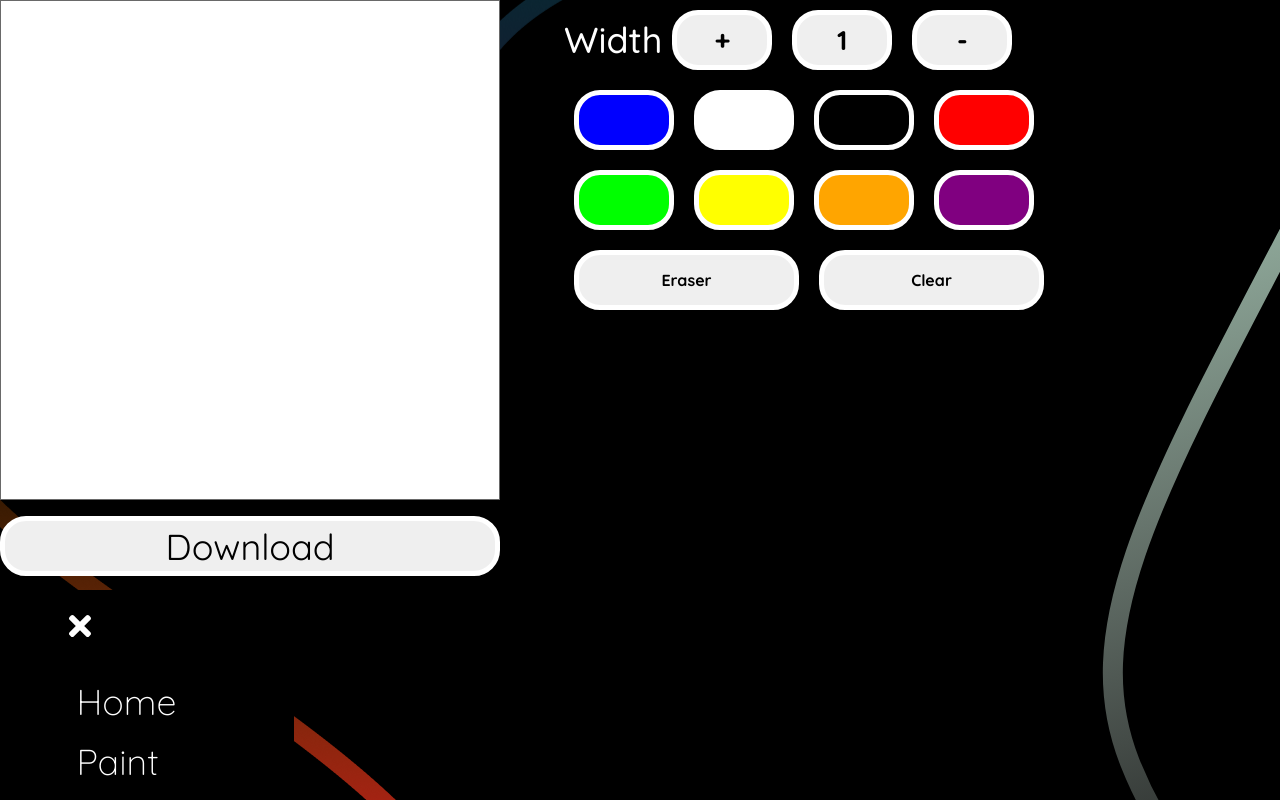
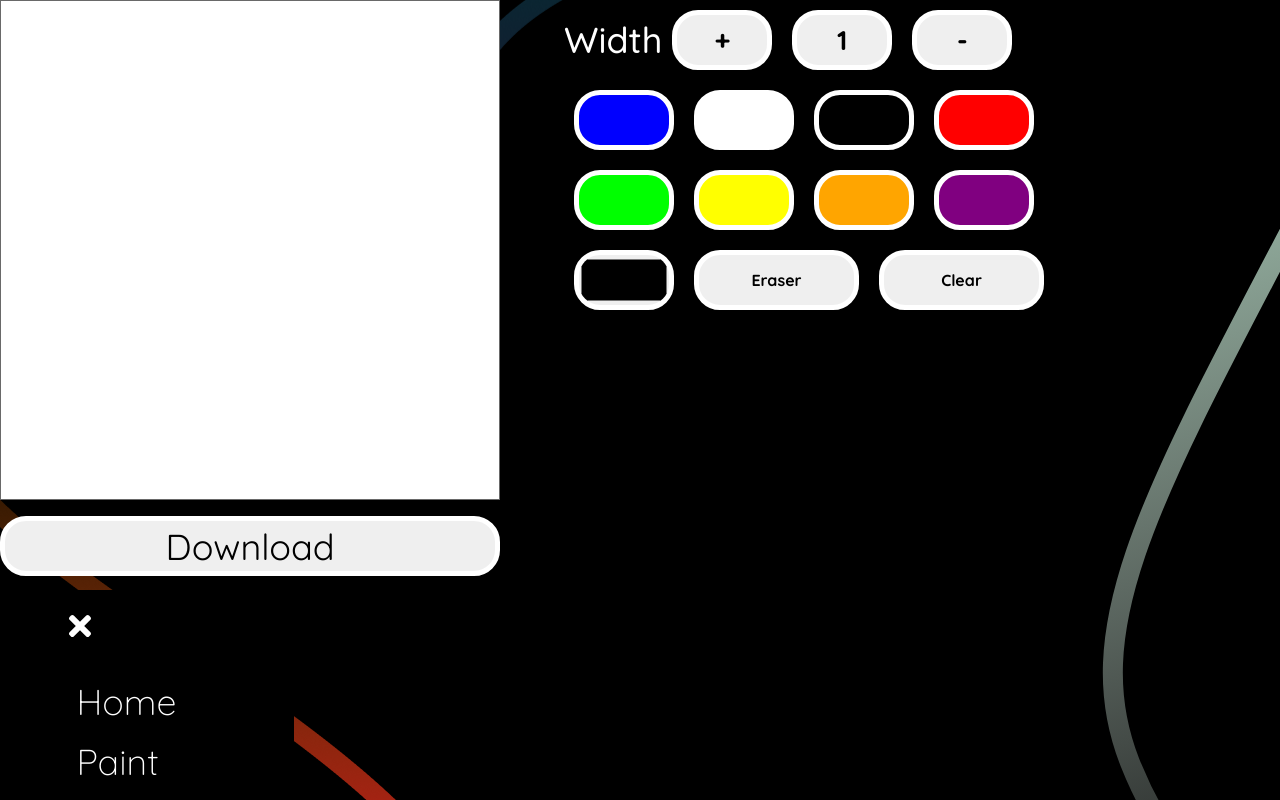
Before and after one commit to Mike2081/scratch-paint, a React (Create React App) app in the folder front-end/: page /paint in a window 1280 px wide. Shown: the top 800 px of the page. Built offline with nearby package versions, Linux system fonts and the light colour scheme; a web font is replaced by a local one.

Commit message:
readded any colour picker button

```diff
--- a/front-end/src/Components/Holder.js
+++ b/front-end/src/Components/Holder.js
@@ -146,11 +146,6 @@ function Holder() {
             className="holderCanvas__buttonContainer__downloadBox__downloadbuttons"
             onClick={downloadPNG}
           >
-            {/* <img
-              className="holderCanvas__buttonContainer__downloadBox__downloadbuttons__pic"
-              src={downloadPhoto}
-              alt=""
-            /> */}
             Download
           </button>
         </div>
@@ -229,12 +224,12 @@ function Holder() {
           </div>
           <div className="holderCanvas__buttonContainer__eraserBox">
             <div>
-              {/* <input
+              <input
                 className="holderCanvas__buttonContainer__eraserBox__eraserButtons"
                 type="color"
                 value={pickedColor}
                 onChange={(e) => setPickedColor(e.target.value)}
-              /> */}
+              />
             </div>
             <button
               className="holderCanvas__buttonContainer__eraserBox__eraserButtons"
--- a/front-end/src/Styles/TeamCSS/Team.css
+++ b/front-end/src/Styles/TeamCSS/Team.css
@@ -11,9 +11,7 @@
       grid-template-columns: 1fr 3fr;
   -ms-grid-rows: auto;
       grid-template-rows: auto;
-      grid-template-areas: "image name name"
- "image info info"
- ". . .";
+      grid-template-areas: "image name name" "image info info" ". . .";
 }
 
 .grid .image {
```
Also changed, not shown: 1 other file (tests, documents, lock files or other folders).
